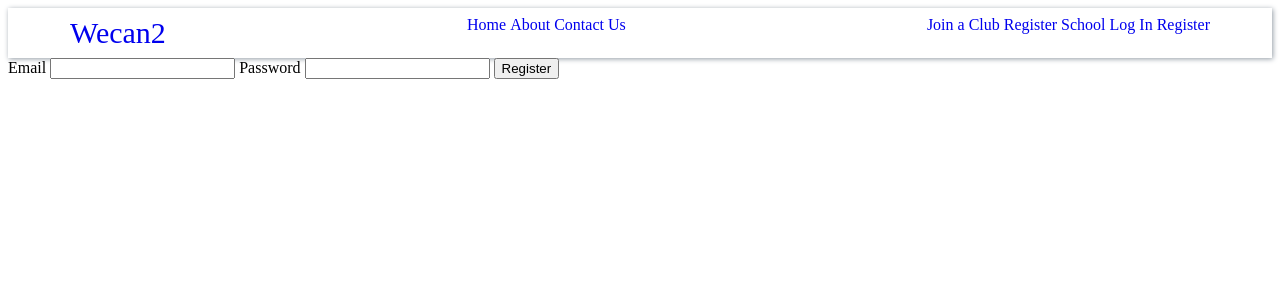
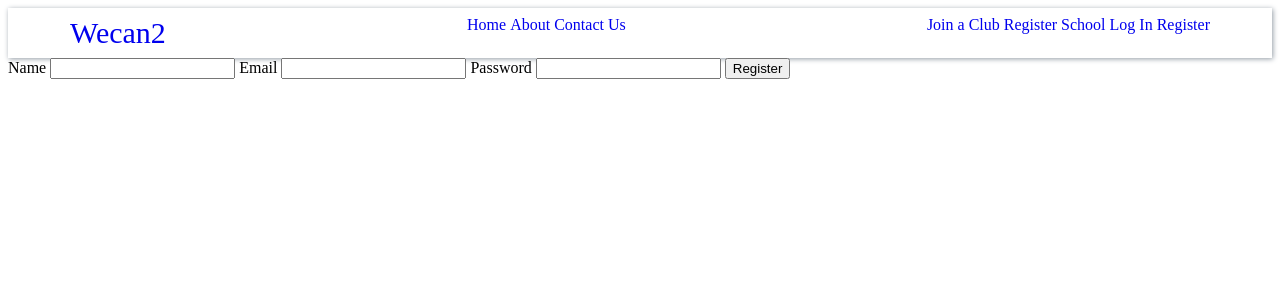
Before and after one commit to WheelerCodingClub/wecan2, a SvelteKit app: page /register in a window 1280 px wide. Shown: the top 300 px of the page. Built offline with nearby package versions, Linux system fonts and the light colour scheme.

Commit message:
add name field to registration form

```diff
--- a/src/routes/register/+page.server.ts
+++ b/src/routes/register/+page.server.ts
@@ -10,11 +10,12 @@ export const actions: Actions = {
     default: async ({ request }) => {
         const data = await request.formData();
 
+        const name = data.get("name");
         const email = data.get("email");
         const password = data.get("password");
 
         // missing fields
-        if (!email || !password) return fail(400, { email, missing: true });
+        if (!name || !email || !password) return fail(400, { name, email, missing: true });
 
         // TODO: registration
 
--- a/src/routes/register/+page.svelte
+++ b/src/routes/register/+page.svelte
@@ -9,6 +9,10 @@
     {#if form?.missing}
         <p>Missing required fields.</p>
     {/if}
+    <label>
+        Name
+        <input name="name" type="text" value={form?.name ?? ""} />
+    </label>
     <label>
         Email
         <input name="email" type="email" value={form?.email ?? ""} />
```
